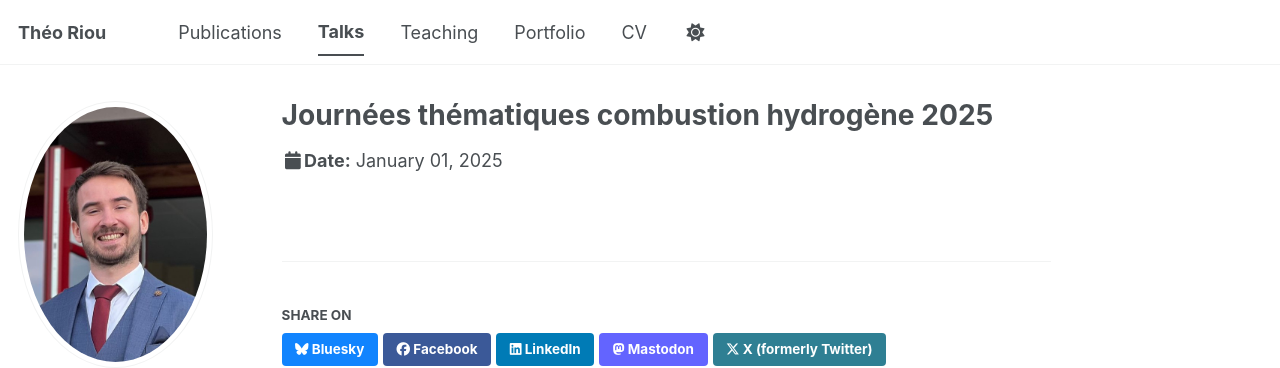
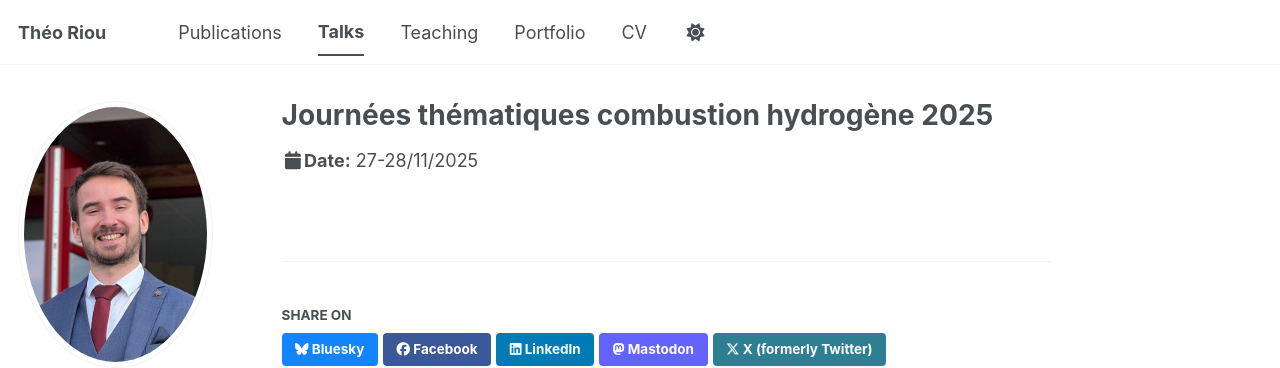
Before and after one commit to thriou/thriou.github.io, a Jekyll site: the page built from _talks/JTCH_2025.md, in a window 1280 px wide. Shown: the top 368 px of the page. Built offline with Jekyll 4.4.1, drawn with Linux system fonts in a browser that asks for light colours; a style sheet for code colours, icons or effects is not loaded.

Commit message:
Update JTCH_2025.md

```diff
--- a/_talks/JTCH_2025.md
+++ b/_talks/JTCH_2025.md
@@ -5,5 +5,6 @@ type: "Talk"
 permalink: /talks/JTCH_2025
 venue: "CEA"
 date: 2025-01-01
+date_range: "27-28/11/2025"
 location: "Saclay, France"
 ---
```
